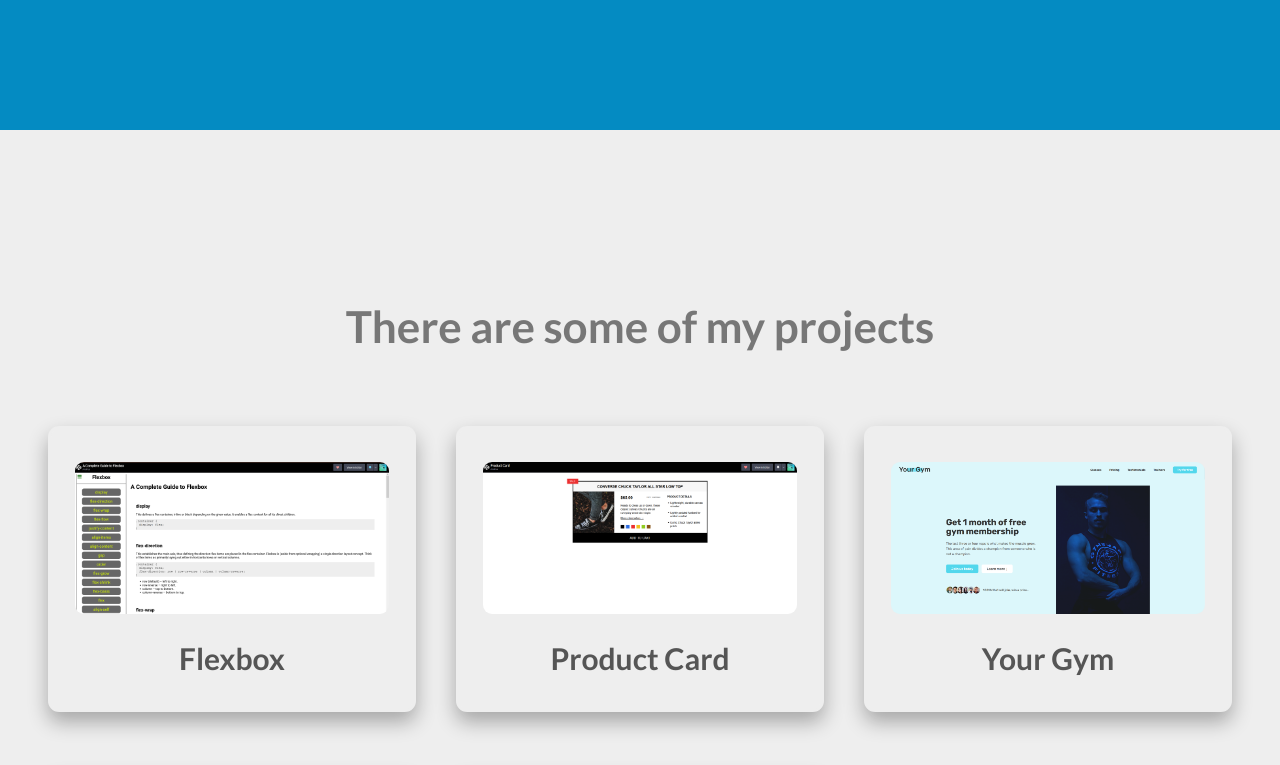
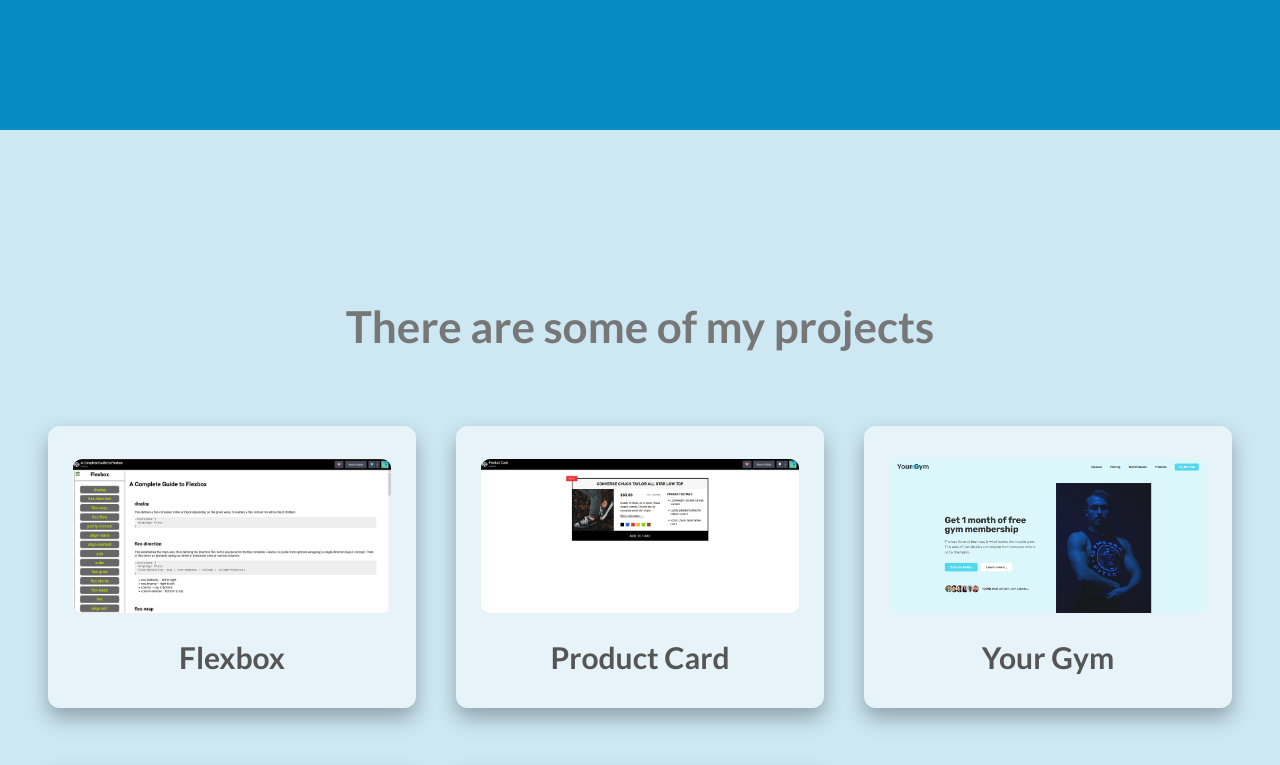
Before and after one commit to andrius-siup/fcc-personal-portfolio, a plain HTML site: page index.html in a window 1280 px wide. Shown: the part 740-1505 px from the top of the page. Drawn offline with Linux system fonts and the light colour scheme; a web font is replaced by a local one.

Commit message:
Added colors to the projects section

```diff
--- a/assets/css/style.css
+++ b/assets/css/style.css
@@ -106,7 +106,7 @@ h1 {
 
 #projects {
   /* height: 100vh; */
-  background-color: #eee;
+  background-color: #cde8f3;
   padding: 9.6rem 3.2rem;
 
   display: flex;
@@ -135,9 +135,8 @@ h1 {
 
 .project-tile {
   max-width: 50rem;
-  /* width: 90%; */
   height: 35rem;
-  background-color: #eee;
+  background-color: #e6f3f9;
 
   display: flex;
   flex-direction: column;
@@ -146,7 +145,7 @@ h1 {
   justify-content: center;
   padding: 0 2.4rem;
 
-  border: 3px solid #eee;
+  border: 1px solid #e6f3f9;
   border-radius: 11px;
   box-shadow: 0 1rem 2rem 0 rgba(0, 0, 0, 0.3);
 
@@ -155,6 +154,7 @@ h1 {
 
 .project-tile:hover {
   /* transform: translateY(-1.2rem); */
+  box-shadow: 0 2rem 3rem 0 rgba(0, 0, 0, 0.3);
 }
 
 .project-img {
```
